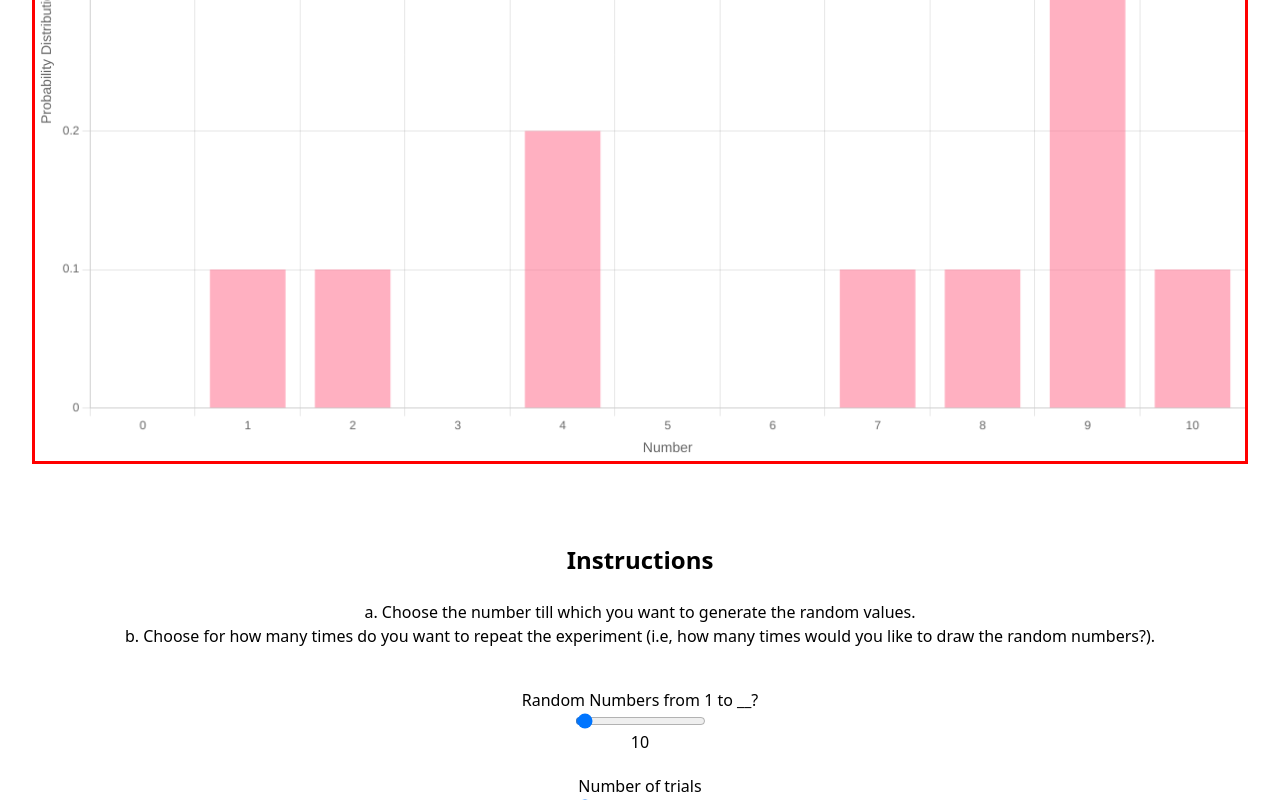
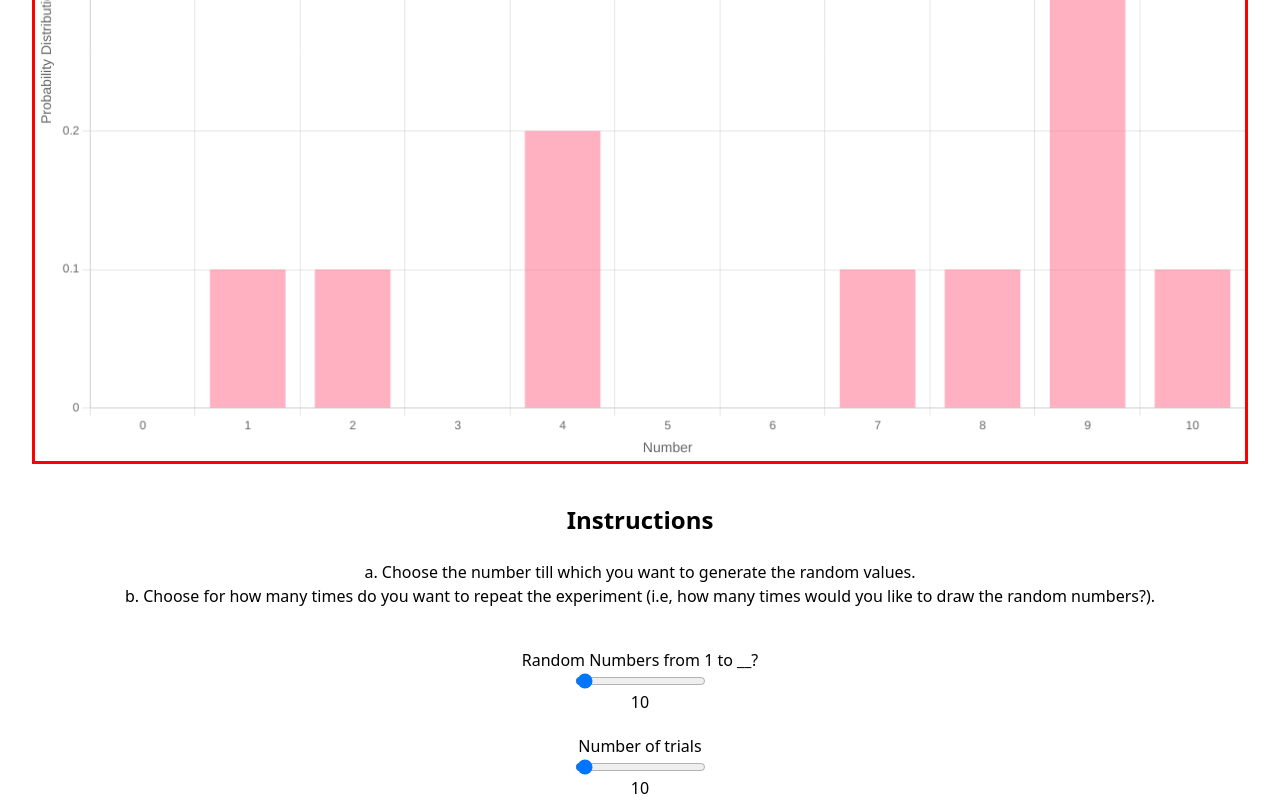
Before and after one commit to reyan-k-sapkota/Probability-Distribution-Visualizer, a plain HTML site: page index.html in a window 1280 px wide. Shown: the part 436-1236 px from the top of the page. Drawn offline with nearby package versions, Linux system fonts and the light colour scheme.

Commit message:
Update index.html

```diff
--- a/index.html
+++ b/index.html
@@ -14,7 +14,7 @@
             <canvas id="chart" class="w-full h-full" style="border:3px solid red"></canvas>
         </div>
 
-        <div class = "flex items-center justify-center mt-10">
+        <div class = "flex items-center justify-center mt-0">
             <h2 class = "text-2xl font-bold mt-10 mb-6 px-4">Instructions</h2>
 
         </div>
```
